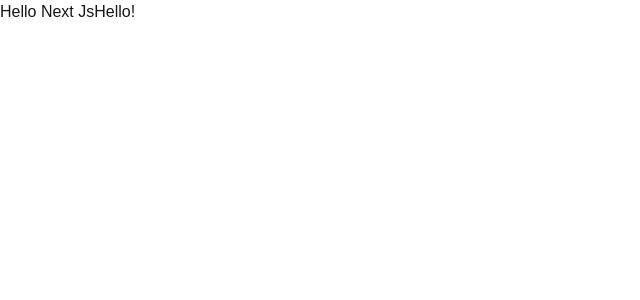
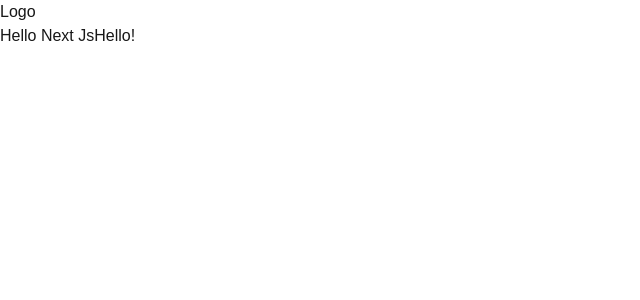
Before and after one commit to JannatulAfrozFaria/next-js-practice-1, a Next.js app: page / in a window 1280 px wide. Shown: the top 300 px of the page, without its empty margins (0-640 px from the left). Built offline with nearby package versions, Linux system fonts and the light colour scheme.

Commit message:
navbar addded in layout

```diff
--- a/src/app/layout.js
+++ b/src/app/layout.js
@@ -23,6 +23,16 @@
       <body
         className={`${geistSans.variable} ${geistMono.variable} antialiased`}
       >
+        <nav>
+          <h6>Logo</h6>
+          <ul>
+            <li></li>
+            <li></li>
+            <li></li>
+            <li></li>
+            <li></li>
+          </ul>
+        </nav>
         {children}
       </body>
     </html>
```
